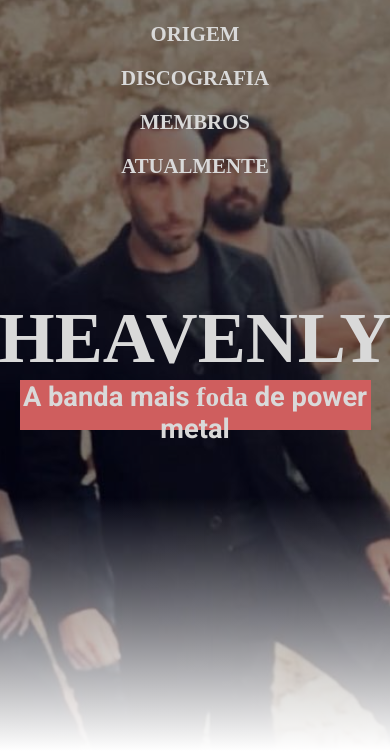
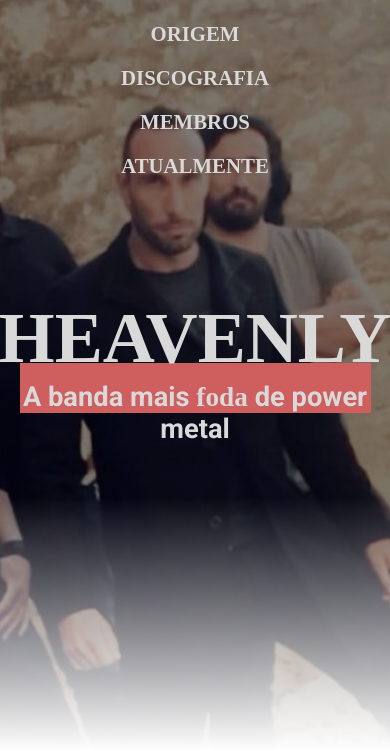
Before and after one commit to otaviofigueredoalves/TributePage-B7Web, a plain HTML site: page index.html in a window 390 px wide. Shown: the part 93-844 px from the top of the page. Drawn offline with Linux system fonts and the light colour scheme; a web font is replaced by a local one.

Commit message:
[BR-01]style(responsive): correção de posicionamento da tarjeta

```diff
--- a/responsive.css
+++ b/responsive.css
@@ -61,7 +61,7 @@
         position: absolute;
         height: 13vw;
         width: calc(100% - 10%);
-        top: 56%;
+        top: 54%;
     }
     .navbar-list {
         flex-direction: column;
@@ -98,7 +98,7 @@
         padding: 50px 0px;
         text-align: center;
     }
-    #updates-content {
+     #updates-content {
         padding: 50px 0px;
     }
 }
```
